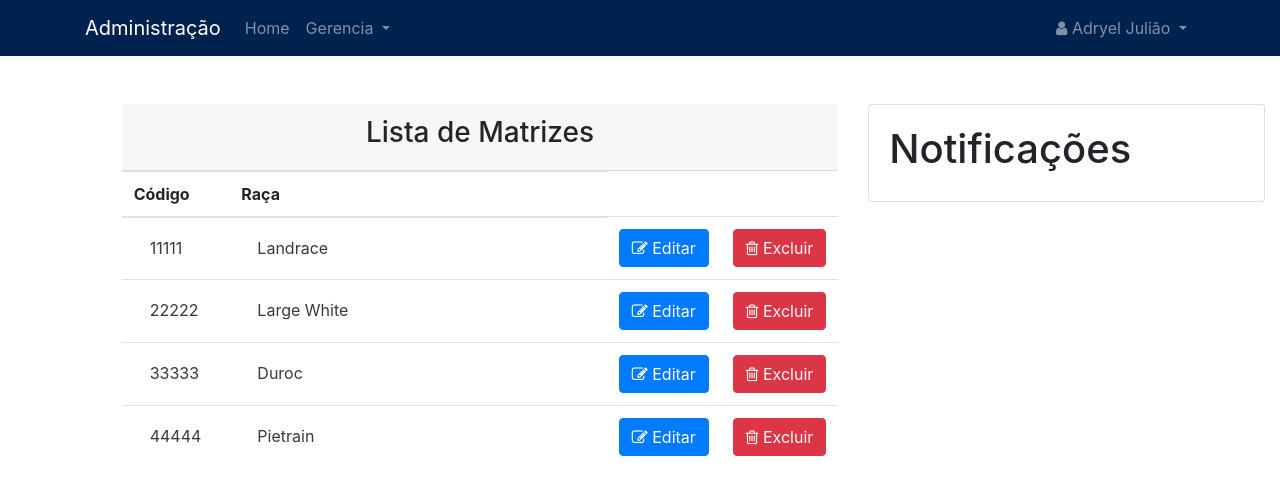
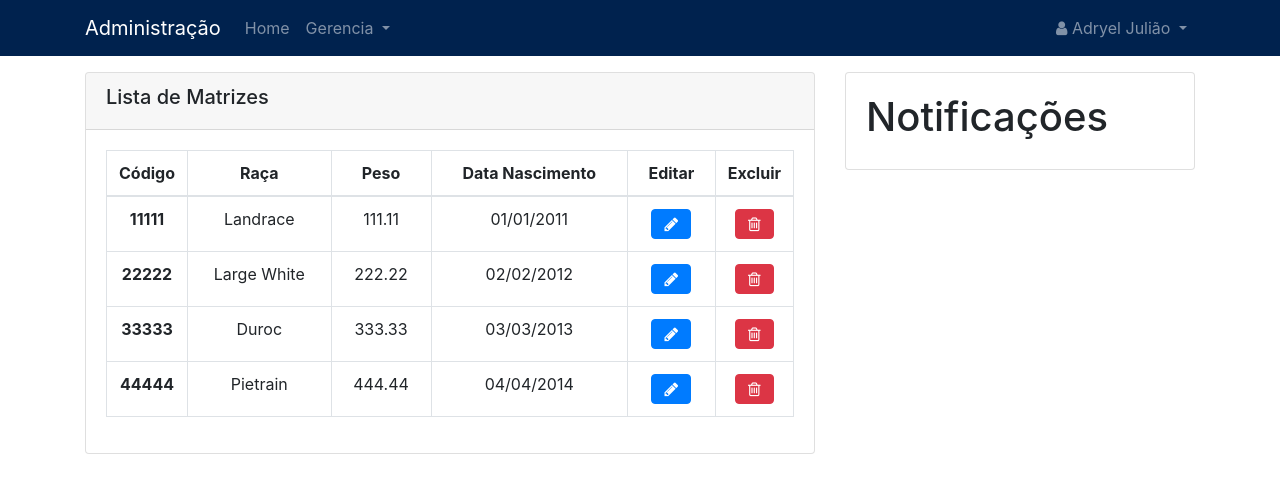
Before and after one commit to brunogeek9/PigManagerWeb, a website: page view/listar-matriz.html in a window 1280 px wide. Drawn offline with nearby package versions, Linux system fonts and the light colour scheme.

Commit message:
melhorando a responsividade da tabela lista de matriz

```diff
--- a/view/listar-matriz.html
+++ b/view/listar-matriz.html
@@ -27,10 +27,10 @@
 		angular.module("listarMatriz",[]);
 		angular.module("listarMatriz").controller("listarMatrizCtl",function($scope){
 			$scope.matrizes = [
-			{codigo: "11111",raca:"Landrace"},
-			{codigo: "22222",raca:"Large White"},
-			{codigo: "33333",raca:"Duroc"},
-			{codigo: "44444",raca:"Pietrain"},
+			{codigo: "11111",raca:"Landrace",peso:"111.11",dataNascimento:"01/01/2011"},
+			{codigo: "22222",raca:"Large White",peso:"222.22",dataNascimento:"02/02/2012"},
+			{codigo: "33333",raca:"Duroc",peso:"333.33",dataNascimento:"03/03/2013"},
+			{codigo: "44444",raca:"Pietrain",peso:"444.44",dataNascimento:"04/04/2014"},
 			];
 		});
 	</script>
@@ -38,102 +38,55 @@
 
 <body ng-controller="listarMatrizCtl">
 	<!--navbar-->
-<nav class="navbar navbar-expand-lg navbar-dark bg-blublu">
-		<div class="container">
-			<a href="#" class="navbar-brand mb-0">Administração</a>
-
-			<button class="navbar-toggler navbar-toggler-right" type="button"
-			data-toggle="collapse" data-target="#navbarAdm"
-			aria-control="navbarAdm" aria-expanded="false"
-			aria-label="Navegação Toggle">
-
-			<span class="navbar-toggler-icon"></span>
-		</button>
-
-		<div id="navbarAdm" class="collapse navbar-collapse">
-			<ul class="navbar-nav mr-auto">
-				<li class="nav-item">
-					<a class="nav-link" href="#"> Home </a>
-				</li>
-				<li class="nav-item dropdown">
-					<a class="nav-link dropdown-toggle" data-toggle="dropdown"
-					id="gerenciaDrop" href="#"> Gerencia </a>
-					<div class="dropdown-menu">
-						<a class="dropdown-item" href="#"> Usuários </a>
-						<a class="dropdown-item" href="#"> Matrizes </a>
-
-					</div>
-				</li>
-			</ul>
-
-			<ul class="navbar-nav ml-auto">
-				<li class="nav-item dropdown">
-					<a class="nav-link text-center dropdown-toggle"
-					data-toggle="dropdown" id="userDrop" href="#">
-					<i class="fa fa-user"></i>
-					Adryel Julião
-				</a>
-				<div class="dropdown-menu">
-					<a class="dropdown-item" href="#">
-						<i class="fa fa-sign-out"></i>
-						Logout
-					</a>
-					<a class="dropdown-item" href="#">
-						<i class="fa fa-wrench"></i>
-						Configurações
-					</a>
-
-				</div>
-			</li>
-		</ul>
-
-	</div>
-</div>
-</nav>
+	<div ng-include="'menu.html'"></div>
 	<!--fim da navbar-->
 
 
-<div class="container-fluid mt-5">
+	<div class="container mt-3">
 		<div class="row">
-		<div class="col-lg-1"></div>
-		<div class="container col-lg-7">
-			<div class="card-header" align="center"><h3>Lista de Matrizes<h3></div>
-			<div class="table-wrapper-scroll-y">
-				<table id="tabela" class="table table-hover" ng-app="matriz in matrizes">
-					<thead class="thead">
+			<div class="col-lg-8">
+				<div class="card">
+					<div class="card-header"><h5>Lista de Matrizes<h5></div>
+						<div class="card-body">
+							<div class="table-responsive">
+								<table class="table table-hover table-bordered" ng-app="matriz in matrizes">
+								  <thead class="text-center">
 								    <tr>
-							<th>Código</th>
-							<th>Raça</th>
+								      <th scope="col">Código</th>
+								      <th scope="col">Raça</th>
+								      <th scope="col">Peso</th>
+											<th scope="col">Data Nascimento</th>
+											<th scope="col">Editar</th>
+											<th scope="col">Excluir</th>
 								    </tr>
 								  </thead>
-					<tbody>
+								  <tbody class="text-center">
 								    <tr ng-repeat="matriz in matrizes">
-							<div class="row">
-								<td>
-									<a class="nav-link text-dark" href="#">{{matriz.codigo}}</a>
-								</td>
-								<td class="col">
-									<a class="nav-link text-dark" href="#">{{matriz.raca}}</a>
-								</td>
-								<td>
-									<button class=" btn btn-primary">
-										<i class="fa fa-pencil-square-o" aria-hidden="true"></i>
-										Editar
+								      <th scope="row" class="col-md-1">
+												{{matriz.codigo}}
+											</th>
+								      <td class="">{{matriz.raca}}</td>
+								      <td class="">{{matriz.peso}}</td>
+											<td class="">{{matriz.dataNascimento}}</td>
+								      <td class="">
+												<button class="btn btn-primary">
+							            <i class="fa fa-pencil" aria-hidden="true"></i>
 							          </button>
 											</td>
-								<td>
+											<td class="col-md-1">
 												<button class="btn btn-danger">
 							            <i class="fa fa-trash-o" aria-hidden="true"></i>
-										Excluir
 							          </button>
 											</td>
-							</div>
 								    </tr>
+
 								  </tbody>
 								</table>
 							</div>
 						</div>
-		<div class="container col-lg-4">
+					</div>
+				</div>
+				<div class="col-md-4">
 					<div class="card">
 						<div class="card-body">
 							<h1>Notificações</h1>
```
Also changed, not shown: view/cadastro-matriz.html (+5 -5 lines). Lines whose indentation alone changed are shown as unchanged.
